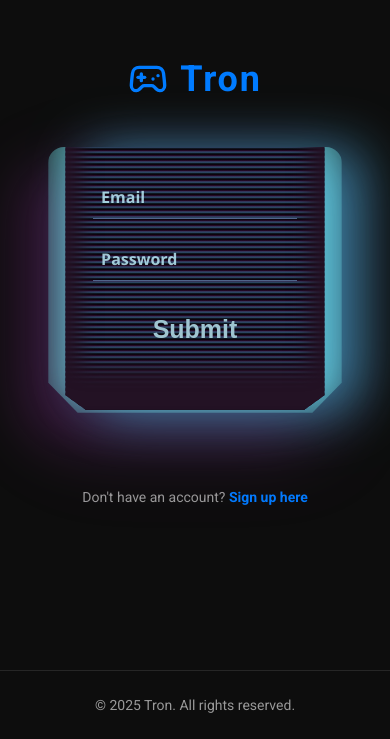
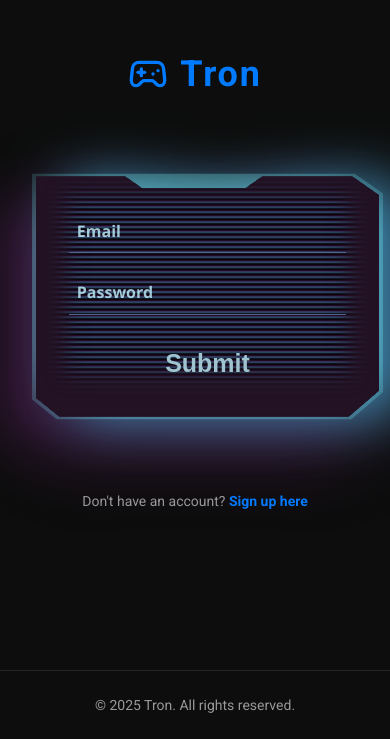
Before and after one commit to abhi24me/Gaming_Cafe, a Next.js app in the folder Frontend/: page /login in a window 390 px wide. Shown: the part 105-844 px from the top of the page. Built offline with nearby package versions, Linux system fonts and the light colour scheme; no server answers.

Commit message:
Changed carousel rotation to clockwise

```diff
--- a/Frontend/src/app/globals.css
+++ b/Frontend/src/app/globals.css
@@ -555,57 +555,35 @@ body {
 /* Responsive fix for Login Form on mobile devices */
 @media (max-width: 480px) {
   .input-container {
-    width: 90%;
-    max-width: 360px;
-    min-height: 300px;
-    padding: 1rem;
+    width: 90vw;                /* Scale box to 90% of viewport width */
+    max-width: 360px;           /* Cap width at 360px */
+    margin: 2rem auto;          /* Center with vertical spacing */
+    height: auto;               /* Let height adjust to content */
+    padding: 1.2rem 0.8rem;     /* Keep inner padding, tweak spacing */
     box-sizing: border-box;
-    position: relative;
-    margin: 0 auto;
-    border-radius: 1rem;
-    filter: drop-shadow(0px 0px 12px rgba(64, 144, 181, 0.4))
-            drop-shadow(0px 0px 12px rgba(159, 48, 169, 0.3));
-    overflow: hidden; /* Prevent internal pseudo-elements from spilling */
+    overflow: visible;          /* Allow pseudo-elements to show */
+    position: relative;         /* Ensure positioned pseudo-elements */
   }
 
-  .input-content::before {
-    clip-path: polygon(
-      10% 0, 90% 0, 100% 10%, 100% 90%,
-      90% 100%, 10% 100%, 0 90%, 0 10%
-    );
-    -webkit-clip-path: polygon(
-      10% 0, 90% 0, 100% 10%, 100% 90%,
-      90% 100%, 10% 100%, 0 90%, 0 10%
-    );
-    filter: blur(20px);
-  }
-
-  .input-content::after {
-    clip-path: polygon(
-      12% 0, 88% 0, 95% 5%, 95% 95%,
-      88% 100%, 12% 100%, 5% 95%, 5% 5%
-    );
-    -webkit-clip-path: polygon(
-      12% 0, 88% 0, 95% 5%, 95% 95%,
-      88% 100%, 12% 100%, 5% 95%, 5% 5%
-    );
-    box-shadow: inset 0px 0px 10px 10px #212121;
-  }
+  /* Keep original glow shadows and clip-paths unchanged */
+  /* (No modifications to ::before, ::after, animations, etc.) */
 
   .input-dist {
-    padding: 0.8em;
+    padding: 1em 0.5em;         /* Scale internal padding */
   }
 
   .input-is {
     font-size: 1rem;
-    padding: 0.6em 0.5em;
+    padding: 0.6em 0.5em;       /* Scale internal input padding */
   }
 
   .login-form-container {
     width: 100%;
     padding: 1rem;
     box-sizing: border-box;
+    display: flex;
+    flex-direction: column;
+    align-items: center;
     justify-content: center;
-    align-items: center;
   }
 }
```
